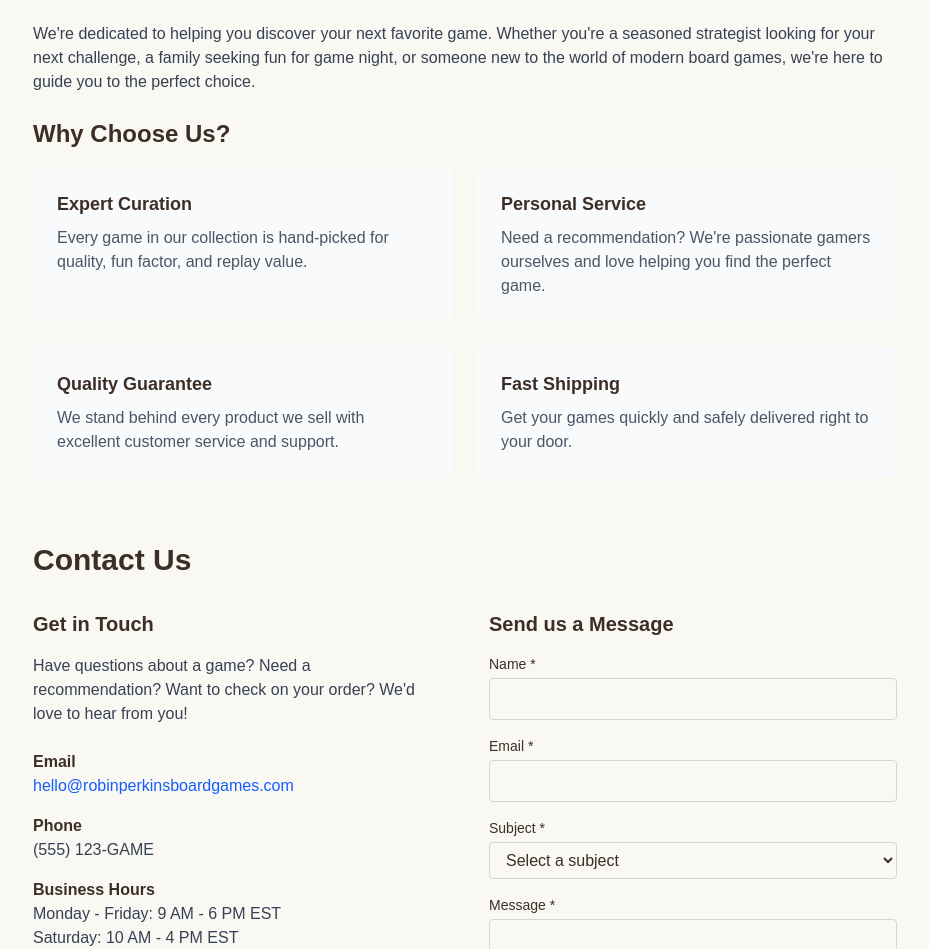
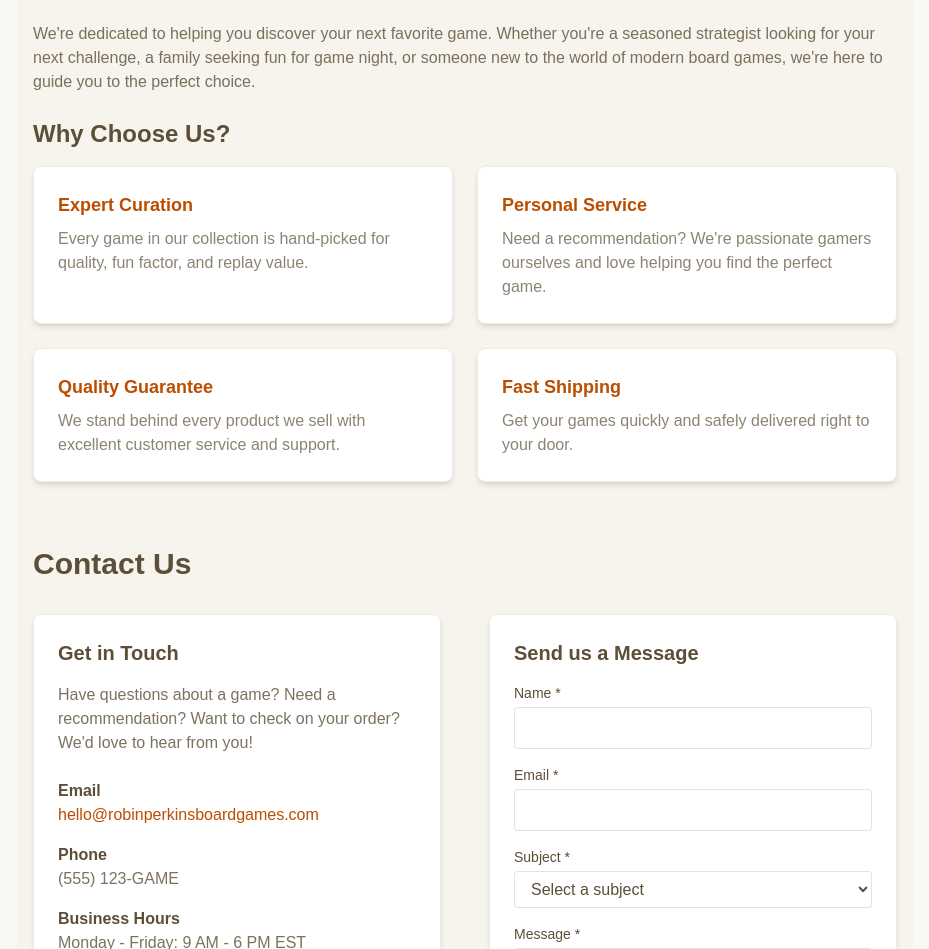
Before and after one commit to givenministryLLC/given-ministry-boardgames, a Next.js app: page /about in a window 1280 px wide. Shown: the part 303-1252 px from the top of the page, without its empty margins (175-1104 px from the left). Built offline with nearby package versions, Linux system fonts and the light colour scheme.

Commit message:
fix small coloring visual bugs on certain pages

```diff
--- a/src/app/about/page.tsx
+++ b/src/app/about/page.tsx
@@ -26,43 +26,43 @@ export default function AboutPage() {
     };
 
     return (
-        <div className="max-w-4xl mx-auto px-4 py-8">
+        <div className="max-w-4xl mx-auto px-4 py-8 bg-warm-cream min-h-screen">
             {/* About Us Section */}
             <section className="mb-16">
-                <h1 className="text-4xl font-bold mb-8">About Robin Perkins Boardgames</h1>
+                <h1 className="text-4xl font-bold mb-8 text-deep-brown">About Robin Perkins Boardgames</h1>
 
                 <div className="prose prose-lg max-w-none">
-                    <p className="text-lg text-gray-700 mb-6">
+                    <p className="text-lg text-deep-brown/80 mb-6">
                         Welcome to Robin Perkins Boardgames, where we believe that the best memories are made around
                         a table with friends and family. Founded with a passion for bringing people together through
                         the joy of gaming, we carefully curate an exceptional selection of board games for every
                         type of player.
                     </p>
 
-                    <h2 className="text-2xl font-semibold mb-4">Our Mission</h2>
-                    <p className="text-gray-700 mb-6">
+                    <h2 className="text-2xl font-semibold mb-4 text-deep-brown">Our Mission</h2>
+                    <p className="text-deep-brown/80 mb-6">
                         We're dedicated to helping you discover your next favorite game. Whether you're a seasoned
                         strategist looking for your next challenge, a family seeking fun for game night, or someone
                         new to the world of modern board games, we're here to guide you to the perfect choice.
                     </p>
 
-                    <h2 className="text-2xl font-semibold mb-4">Why Choose Us?</h2>
+                    <h2 className="text-2xl font-semibold mb-4 text-deep-brown">Why Choose Us?</h2>
                     <div className="grid grid-cols-1 md:grid-cols-2 gap-6 mb-8">
-                        <div className="bg-gray-50 p-6 rounded-lg">
-                            <h3 className="font-semibold text-lg mb-2">Expert Curation</h3>
-                            <p className="text-gray-600">Every game in our collection is hand-picked for quality, fun factor, and replay value.</p>
+                        <div className="bg-white p-6 rounded-lg shadow-md border border-sage-green/20">
+                            <h3 className="font-semibold text-lg mb-2 text-amber-700">Expert Curation</h3>
+                            <p className="text-deep-brown/70">Every game in our collection is hand-picked for quality, fun factor, and replay value.</p>
                         </div>
-                        <div className="bg-gray-50 p-6 rounded-lg">
-                            <h3 className="font-semibold text-lg mb-2">Personal Service</h3>
-                            <p className="text-gray-600">Need a recommendation? We're passionate gamers ourselves and love helping you find the perfect game.</p>
+                        <div className="bg-white p-6 rounded-lg shadow-md border border-sage-green/20">
+                            <h3 className="font-semibold text-lg mb-2 text-amber-700">Personal Service</h3>
+                            <p className="text-deep-brown/70">Need a recommendation? We're passionate gamers ourselves and love helping you find the perfect game.</p>
                         </div>
-                        <div className="bg-gray-50 p-6 rounded-lg">
-                            <h3 className="font-semibold text-lg mb-2">Quality Guarantee</h3>
-                            <p className="text-gray-600">We stand behind every product we sell with excellent customer service and support.</p>
+                        <div className="bg-white p-6 rounded-lg shadow-md border border-sage-green/20">
+                            <h3 className="font-semibold text-lg mb-2 text-amber-700">Quality Guarantee</h3>
+                            <p className="text-deep-brown/70">We stand behind every product we sell with excellent customer service and support.</p>
                         </div>
-                        <div className="bg-gray-50 p-6 rounded-lg">
-                            <h3 className="font-semibold text-lg mb-2">Fast Shipping</h3>
-                            <p className="text-gray-600">Get your games quickly and safely delivered right to your door.</p>
+                        <div className="bg-white p-6 rounded-lg shadow-md border border-sage-green/20">
+                            <h3 className="font-semibold text-lg mb-2 text-amber-700">Fast Shipping</h3>
+                            <p className="text-deep-brown/70">Get your games quickly and safely delivered right to your door.</p>
                         </div>
                     </div>
                 </div>
@@ -70,29 +70,29 @@ export default function AboutPage() {
 
             {/* Contact Section */}
             <section>
-                <h2 className="text-3xl font-bold mb-8">Contact Us</h2>
+                <h2 className="text-3xl font-bold mb-8 text-deep-brown">Contact Us</h2>
 
                 <div className="grid grid-cols-1 lg:grid-cols-2 gap-12">
                     {/* Contact Info */}
-                    <div>
-                        <h3 className="text-xl font-semibold mb-4">Get in Touch</h3>
-                        <p className="text-gray-700 mb-6">
+                    <div className="bg-white p-6 rounded-lg shadow-md border border-sage-green/20">
+                        <h3 className="text-xl font-semibold mb-4 text-deep-brown">Get in Touch</h3>
+                        <p className="text-deep-brown/80 mb-6">
                             Have questions about a game? Need a recommendation? Want to check on your order?
                             We'd love to hear from you!
                         </p>
 
                         <div className="space-y-4">
                             <div>
-                                <h4 className="font-semibold">Email</h4>
-                                <p className="text-blue-600">hello@robinperkinsboardgames.com</p>
+                                <h4 className="font-semibold text-deep-brown">Email</h4>
+                                <p className="text-amber-700">hello@robinperkinsboardgames.com</p>
                             </div>
                             <div>
-                                <h4 className="font-semibold">Phone</h4>
-                                <p className="text-gray-700">(555) 123-GAME</p>
+                                <h4 className="font-semibold text-deep-brown">Phone</h4>
+                                <p className="text-deep-brown/80">(555) 123-GAME</p>
                             </div>
                             <div>
-                                <h4 className="font-semibold">Business Hours</h4>
-                                <p className="text-gray-700">
+                                <h4 className="font-semibold text-deep-brown">Business Hours</h4>
+                                <p className="text-deep-brown/80">
                                     Monday - Friday: 9 AM - 6 PM EST<br />
                                     Saturday: 10 AM - 4 PM EST<br />
                                     Sunday: Closed
@@ -102,11 +102,11 @@ export default function AboutPage() {
                     </div>
 
                     {/* Contact Form */}
-                    <div>
-                        <h3 className="text-xl font-semibold mb-4">Send us a Message</h3>
+                    <div className="bg-white p-6 rounded-lg shadow-md border border-sage-green/20">
+                        <h3 className="text-xl font-semibold mb-4 text-deep-brown">Send us a Message</h3>
                         <form onSubmit={handleSubmit} className="space-y-4">
                             <div>
-                                <label htmlFor="name" className="block text-sm font-medium mb-1">Name *</label>
+                                <label htmlFor="name" className="block text-sm font-medium mb-1 text-deep-brown">Name *</label>
                                 <input
                                     type="text"
                                     id="name"
@@ -114,12 +114,12 @@ export default function AboutPage() {
                                     value={formData.name}
                                     onChange={handleChange}
                                     required
-                                    className="w-full border border-gray-300 rounded px-3 py-2 focus:outline-none focus:ring-2 focus:ring-blue-500"
+                                    className="w-full border border-sage-green/30 rounded px-3 py-2 bg-white text-deep-brown focus:outline-none focus:ring-2 focus:ring-amber-600"
                                 />
                             </div>
 
                             <div>
-                                <label htmlFor="email" className="block text-sm font-medium mb-1">Email *</label>
+                                <label htmlFor="email" className="block text-sm font-medium mb-1 text-deep-brown">Email *</label>
                                 <input
                                     type="email"
                                     id="email"
@@ -127,31 +127,31 @@ export default function AboutPage() {
                                     value={formData.email}
                                     onChange={handleChange}
                                     required
-                                    className="w-full border border-gray-300 rounded px-3 py-2 focus:outline-none focus:ring-2 focus:ring-blue-500"
+                                    className="w-full border border-sage-green/30 rounded px-3 py-2 bg-white text-deep-brown focus:outline-none focus:ring-2 focus:ring-amber-600"
                                 />
                             </div>
 
                             <div>
-                                <label htmlFor="subject" className="block text-sm font-medium mb-1">Subject *</label>
+                                <label htmlFor="subject" className="block text-sm font-medium mb-1 text-deep-brown">Subject *</label>
                                 <select
                                     id="subject"
                                     name="subject"
                                     value={formData.subject}
                                     onChange={handleChange}
                                     required
-                                    className="w-full border border-gray-300 rounded px-3 py-2 focus:outline-none focus:ring-2 focus:ring-blue-500"
+                                    className="w-full border border-sage-green/30 rounded px-3 py-2 bg-white text-deep-brown focus:outline-none focus:ring-2 focus:ring-amber-600"
                                 >
-                                    <option value="">Select a subject</option>
-                                    <option value="general">General Question</option>
-                                    <option value="recommendation">Game Recommendation</option>
-                                    <option value="order">Order Inquiry</option>
-                                    <option value="return">Return/Exchange</option>
-                                    <option value="other">Other</option>
+                                    <option value="" className="text-deep-brown">Select a subject</option>
+                                    <option value="general" className="text-deep-brown">General Question</option>
+                                    <option value="recommendation" className="text-deep-brown">Game Recommendation</option>
+                                    <option value="order" className="text-deep-brown">Order Inquiry</option>
+                                    <option value="return" className="text-deep-brown">Return/Exchange</option>
+                                    <option value="other" className="text-deep-brown">Other</option>
                                 </select>
                             </div>
 
                             <div>
-                                <label htmlFor="message" className="block text-sm font-medium mb-1">Message *</label>
+                                <label htmlFor="message" className="block text-sm font-medium mb-1 text-deep-brown">Message *</label>
                                 <textarea
                                     id="message"
                                     name="message"
@@ -159,13 +159,13 @@ export default function AboutPage() {
                                     onChange={handleChange}
                                     required
                                     rows={5}
-                                    className="w-full border border-gray-300 rounded px-3 py-2 focus:outline-none focus:ring-2 focus:ring-blue-500"
+                                    className="w-full border border-sage-green/30 rounded px-3 py-2 bg-white text-deep-brown focus:outline-none focus:ring-2 focus:ring-amber-600"
                                 ></textarea>
                             </div>
 
                             <button
                                 type="submit"
-                                className="bg-blue-600 text-white px-6 py-2 rounded font-semibold hover:bg-blue-700 transition-colors"
+                                className="bg-amber-700 text-warm-cream px-6 py-2 rounded font-semibold hover:bg-amber-800 transition-colors"
                             >
                                 Send Message
                             </button>
```
Also changed, not shown: src/app/cart/page.tsx (+13 -13 lines), src/app/faq/page.tsx (+13 -13 lines), src/app/games/page.tsx (+5 -5 lines), src/app/policies/page.tsx (+71 -49 lines).
